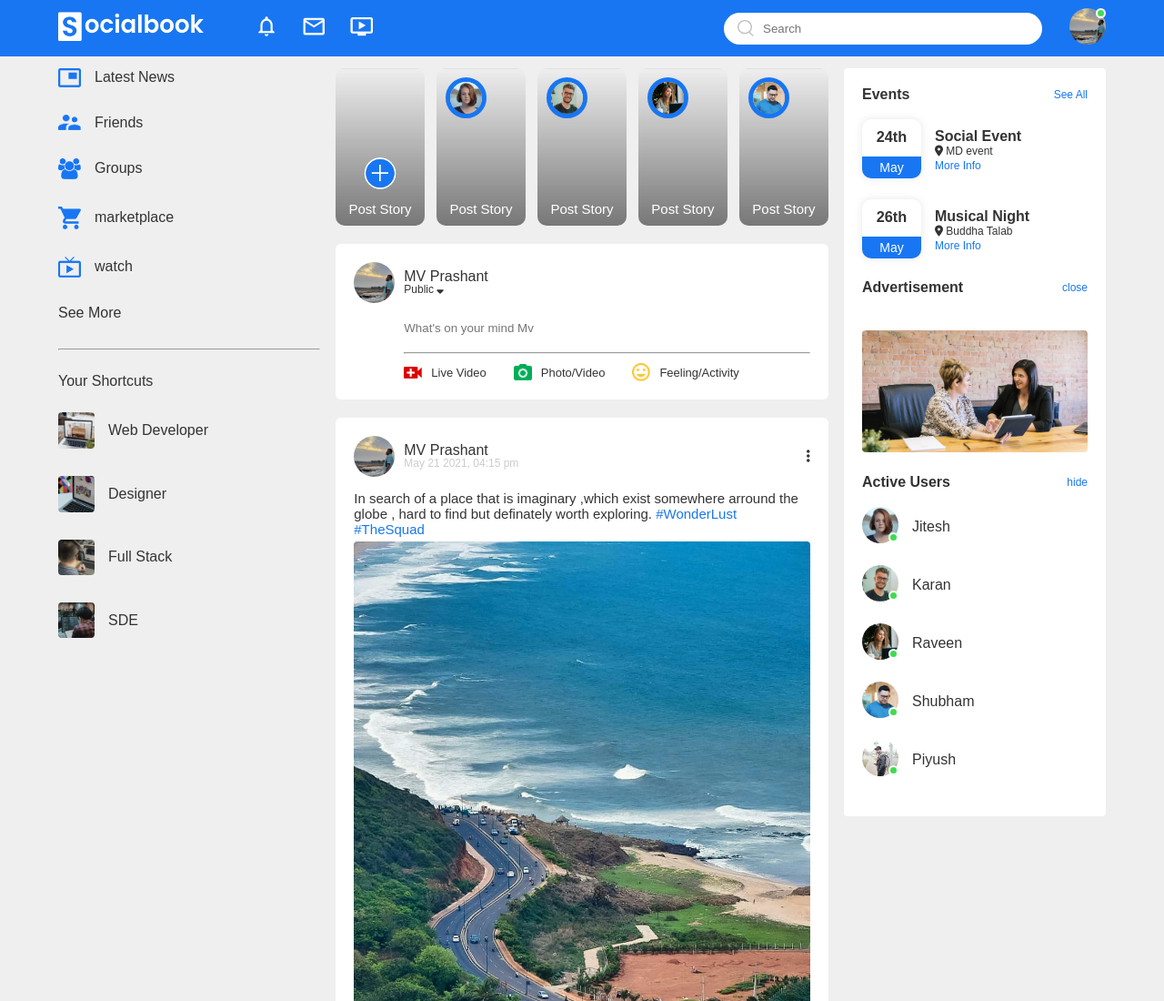
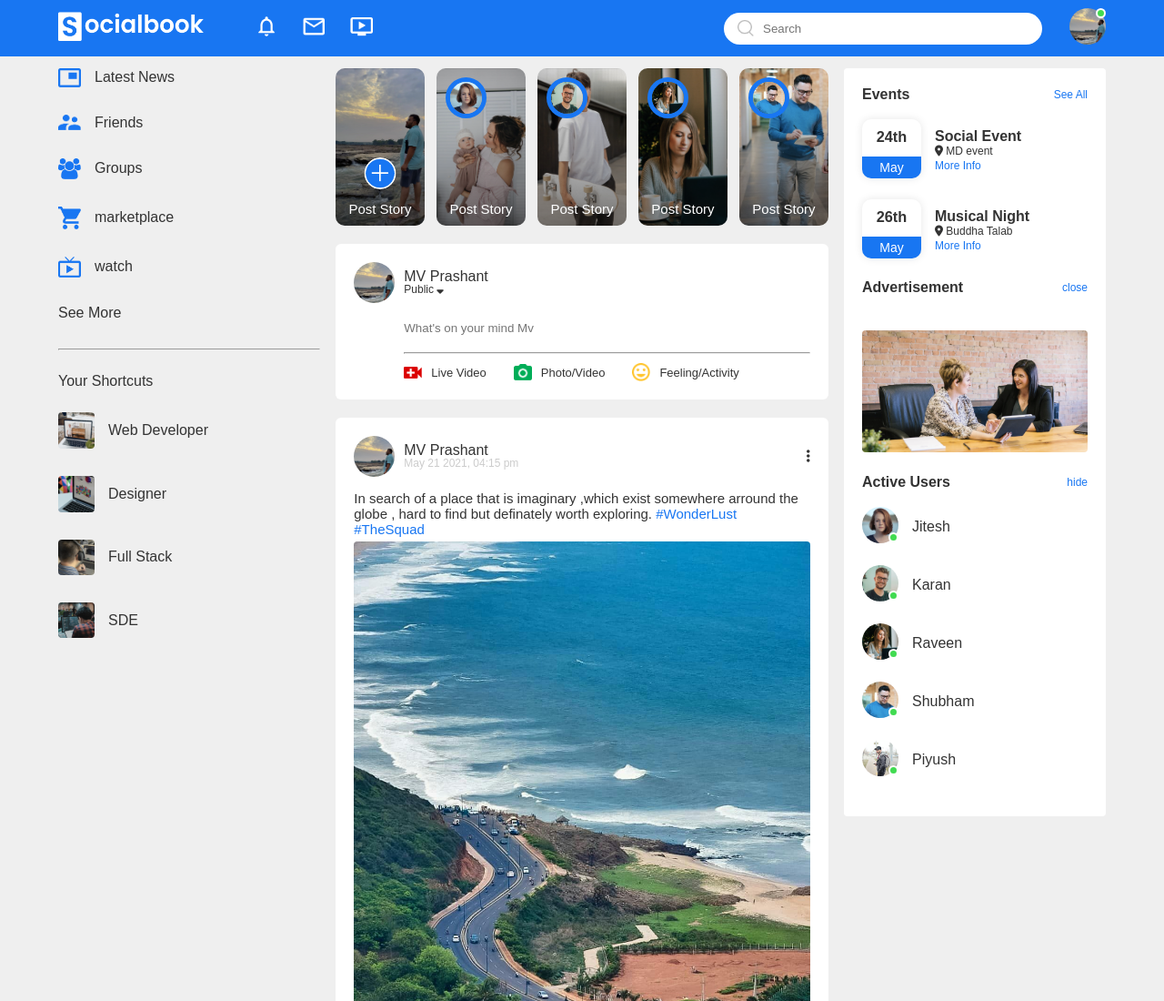
Before and after one commit to MvPrashant/WeMeet, a plain HTML site: page dashboard.html in a window 1280 px wide. Shown: the top 1100 px of the page at 91% size. Drawn offline with Linux system fonts and the light colour scheme; the site is published under a folder, as on GitHub Pages, so addresses that start at the root find nothing.

Commit message:
img bug fixes

```diff
--- a/CSS/style.css
+++ b/CSS/style.css
@@ -246,19 +246,19 @@ nav{
    font-size: 15px;
 }
 .story1{
-    background-image:linear-gradient(transparent, rgba(0,0,0,0.5)),url(/images/status-1.png);
+    background-image:linear-gradient(transparent, rgba(0,0,0,0.5)),url("../images/status-1.png");
 }
 .story2{
-    background-image:linear-gradient(transparent, rgba(0,0,0,0.5)),url(/images/status-2.png);
+    background-image:linear-gradient(transparent, rgba(0,0,0,0.5)),url("../images/status-2.png");
 }
 .story3{
-    background-image:linear-gradient(transparent, rgba(0,0,0,0.5)),url(/images/status-3.png);
+    background-image:linear-gradient(transparent, rgba(0,0,0,0.5)),url("../images/status-3.png");
 }
 .story4{
-    background-image:linear-gradient(transparent, rgba(0,0,0,0.5)),url(/images/status-4.png);
+    background-image:linear-gradient(transparent, rgba(0,0,0,0.5)),url("../images/status-4.png");
 }
 .story5{
-    background-image:linear-gradient(transparent, rgba(0,0,0,0.5)),url(/images/status-5.png);
+    background-image:linear-gradient(transparent, rgba(0,0,0,0.5)),url("../images/status-5.png");
 }
 .story.story1 img{
     top:unset;
```
